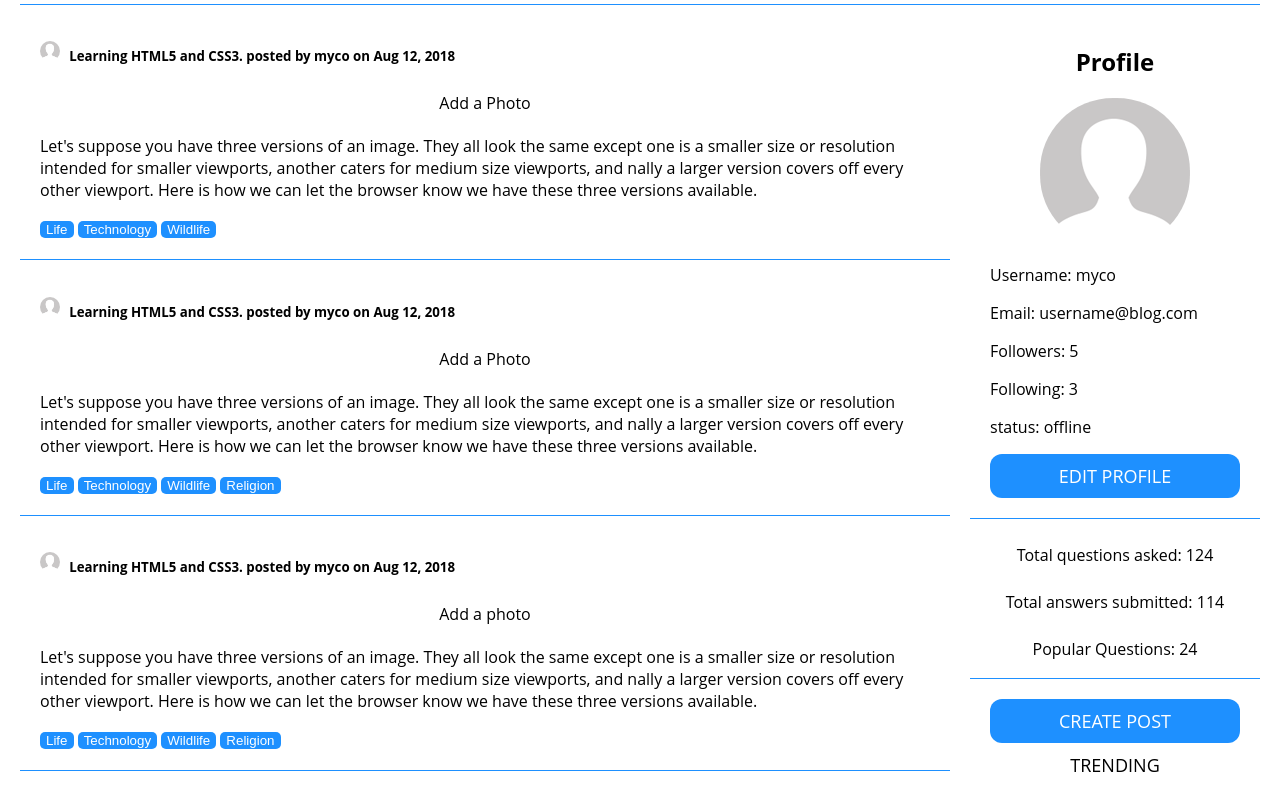
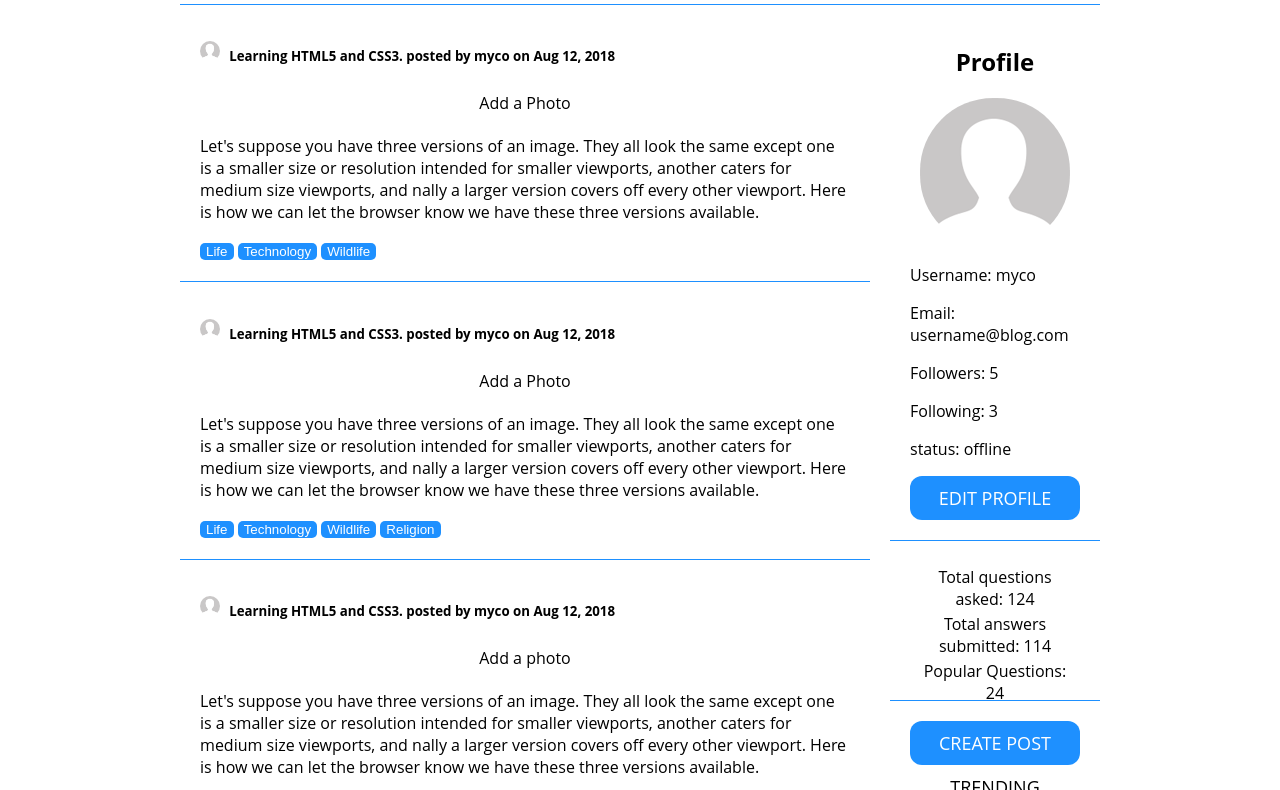
Before and after one commit to mkibuuka/stack-overflow-Lite, a plain HTML site: page UI/profile.html in a window 1280 px wide. Shown: the part 85-875 px from the top of the page. Drawn offline with Linux system fonts and the light colour scheme.

Commit message:
Change profile page max-width from 1400px - 960px

```diff
--- a/UI/assets/stylesheets/profile.css
+++ b/UI/assets/stylesheets/profile.css
@@ -145,7 +145,7 @@
             padding: 20px;
             /* background: #555; */
             width: 100%;
-            max-width: 1400px;
+            max-width: 960px;
             margin: 0 auto;
         }
 
```
